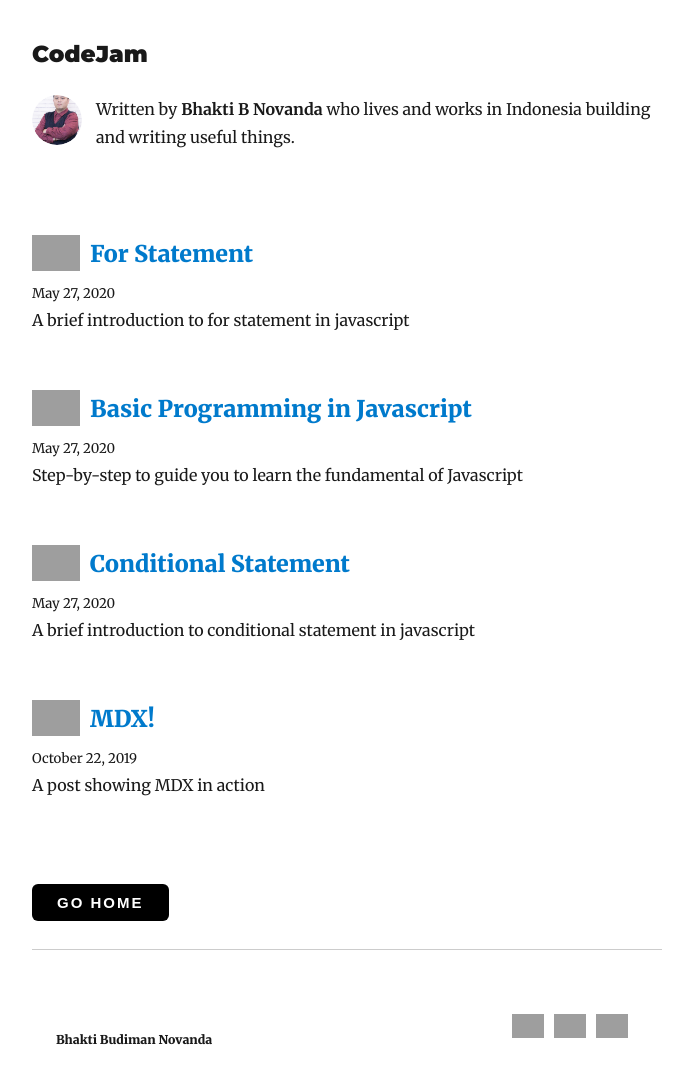
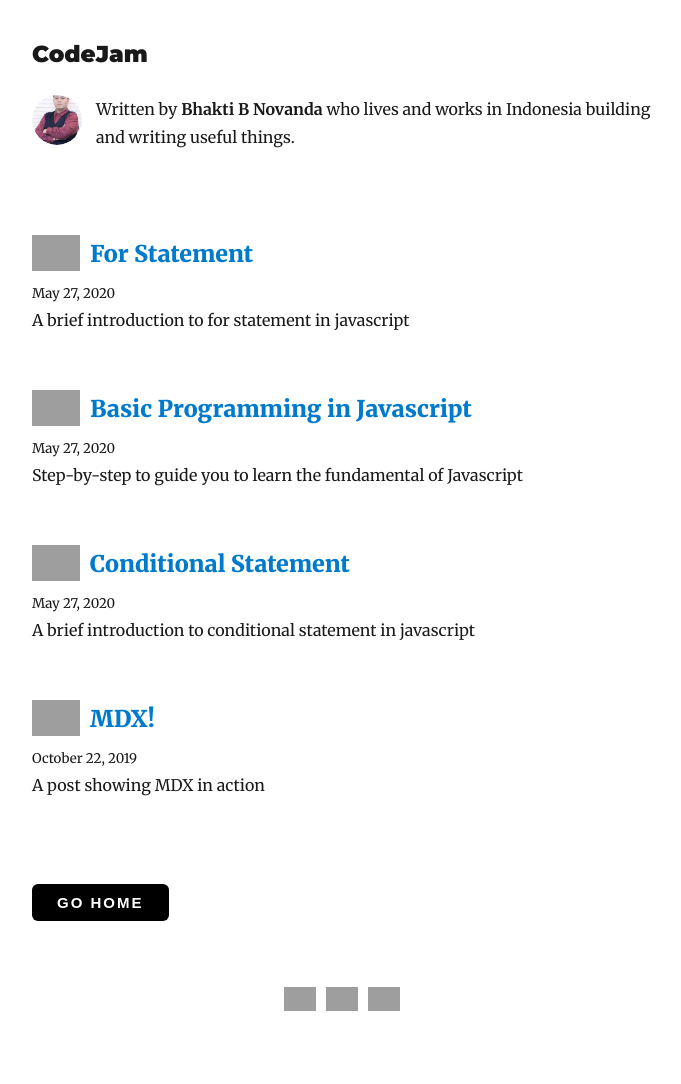
Before and after one commit to bhaktitud/personal-blog, a Gatsby site: page /blog in a window 1280 px wide. Shown: the whole page, without its empty margins (293-974 px from the left). After the commit the page ends 1035 px from the top, so only its background shows below. Built offline with nearby package versions, Linux system fonts and the light colour scheme; Gatsby itself is replaced by a stand-in of ours; some packages are replaced by stand-ins of ours; grey boxes are pictures that could not be loaded.

Commit message:
code changes

```diff
--- a/src/components/bio.js
+++ b/src/components/bio.js
@@ -17,7 +17,7 @@ function Bio() {
     <StaticQuery
       query={bioQuery}
       render={data => {
-        const { author, social } = data.site.siteMetadata
+        const { author } = data.site.siteMetadata
         return (
           <Container>
             <Image
--- a/src/components/layout.js
+++ b/src/components/layout.js
@@ -5,6 +5,20 @@ import styled from "styled-components"
 import { rhythm, scale } from "../utils/typography"
 
 class Layout extends React.Component {
+
+  toGatsby = () => {
+    window.open('https://www.gatsbyjs.org', '_blank');
+  }
+
+
+  toGithub =() => {
+    window.open('https://www.github.com/bhaktitud', '_blank');
+  }
+
+
+  toNetlify = () => {
+    window.open('https://www.netlify.com', '_blank');
+  }
   render() {
     const { location, title, children } = this.props
     const rootPath = `${__PATH_PREFIX__}/`
@@ -54,17 +68,6 @@ class Layout extends React.Component {
       )
     }
 
-    const toGatsby = () => {
-      window.open('https://www.gatsbyjs.org', '_blank');
-    }
-
-    const toGithub =() => {
-      window.open('https://www.github.com/bhaktitud', '_blank');
-    }
-
-    const toNetlify = () => {
-      window.open('https://www.netlify.com', '_blank');
-    }
 
     return (
       <Wrapper>
@@ -78,26 +81,22 @@ class Layout extends React.Component {
         >
           <header>{header}</header>
           <main>{children}</main>
-          <br></br>
-          <hr></hr>
+        </div>
           <Footer
             style={{
               display: 'flex',
               flexDirection: 'row',
               alignItems: 'center',
-              justifyContent: 'space-between',
-              marginTop: 0,
+              justifyContent: 'center',
               padding: 0
             }}
           >
-            <h6>Bhakti Budiman Novanda</h6>
             <div style={{display: 'flex', alignItems: 'center', flexDirection: 'row'}}>
-                <img style={{marginRight: 10, marginBottom: 0}} src="https://firebasestorage.googleapis.com/v0/b/cloudstore-4cb34.appspot.com/o/logo-gatsby-icon.png?alt=media&token=bb166c75-0d2f-4eb5-aa4e-1ff209a21bc1" alt="gatsby" width="32" onClick={() => toGatsby()}></img>
-                <img style={{marginRight: 10, marginBottom: 0}} src="https://firebasestorage.googleapis.com/v0/b/cloudstore-4cb34.appspot.com/o/icons8-github-64.png?alt=media&token=2d42a276-f5b1-4ed2-b62b-97282a2376bf-github-64.png" alt="github" width="32" onClick={() => toGithub()}></img>
-                <img style={{marginRight: 10, marginBottom: 0}} src="https://firebasestorage.googleapis.com/v0/b/cloudstore-4cb34.appspot.com/o/netlify-logo-png-transparent.png?alt=media&token=dbd3de58-cd40-48d9-80e2-0e2320e0c9d9-logo-png-transparent.png" alt="netlify" width="32" onClick={() => toNetlify()}></img>
+                <img style={{marginRight: 10, marginBottom: 0}} src="https://firebasestorage.googleapis.com/v0/b/cloudstore-4cb34.appspot.com/o/logo-gatsby-icon.png?alt=media&token=bb166c75-0d2f-4eb5-aa4e-1ff209a21bc1" alt="gatsby" width="32" onClick={this.toGatsby}></img>
+                <img style={{marginRight: 10, marginBottom: 0}} src="https://firebasestorage.googleapis.com/v0/b/cloudstore-4cb34.appspot.com/o/icons8-github-64.png?alt=media&token=2d42a276-f5b1-4ed2-b62b-97282a2376bf-github-64.png" alt="github" width="32" onClick={this.toGithub}></img>
+                <img style={{marginRight: 10, marginBottom: 0}} src="https://firebasestorage.googleapis.com/v0/b/cloudstore-4cb34.appspot.com/o/netlify-logo-png-transparent.png?alt=media&token=dbd3de58-cd40-48d9-80e2-0e2320e0c9d9-logo-png-transparent.png" alt="netlify" width="32" onClick={this.toNetlify}></img>
             </div>
           </Footer>
-        </div>
       </Wrapper>
     )
   }
```
